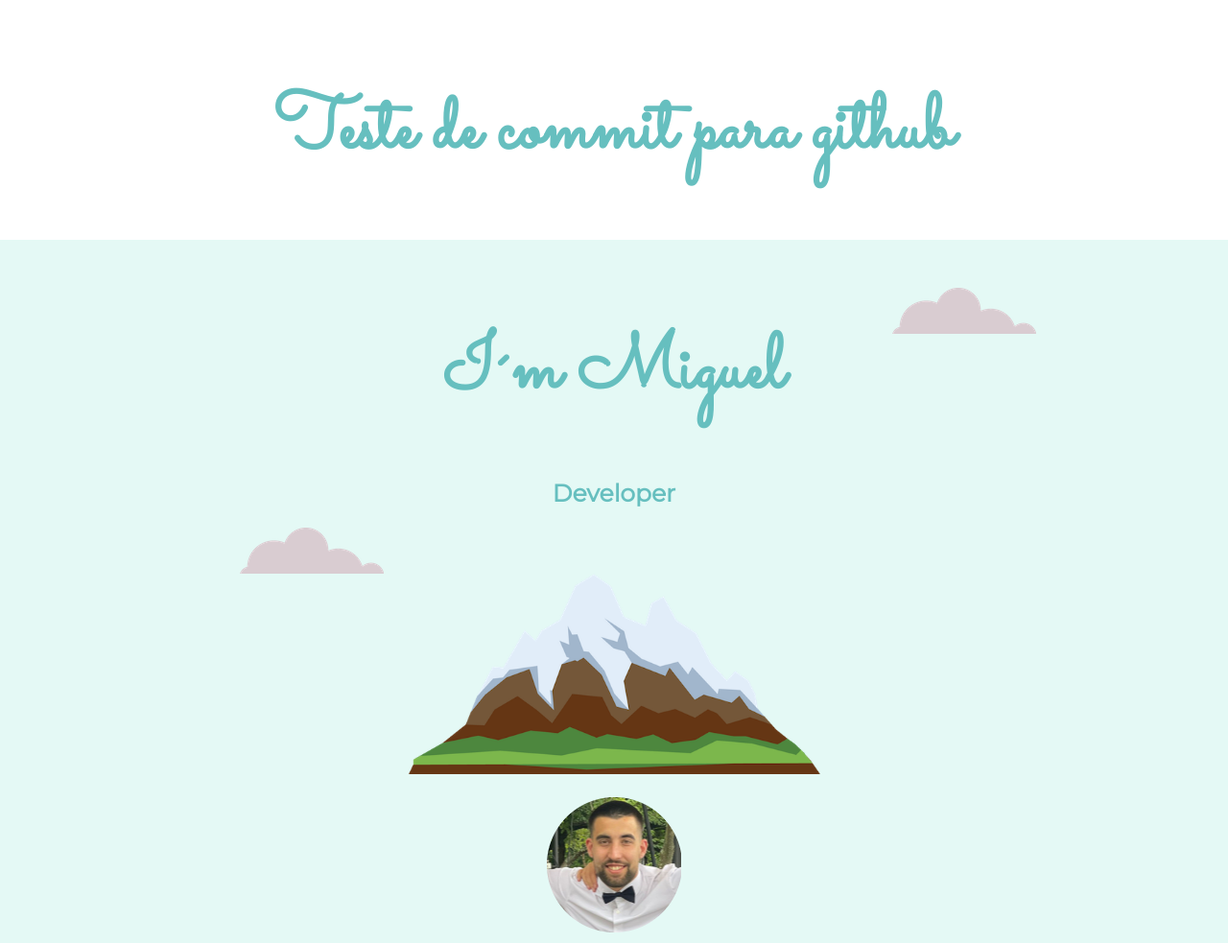
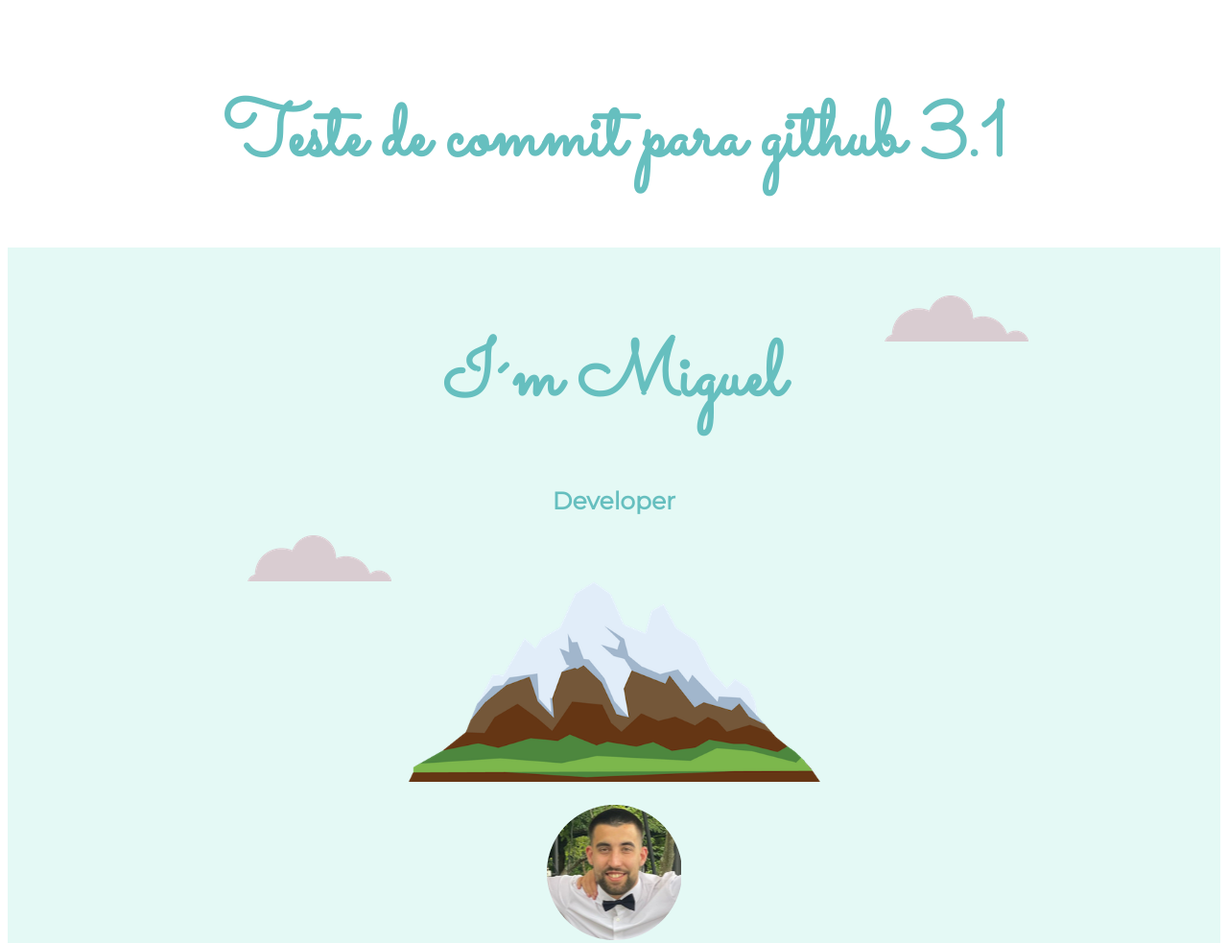
Before and after one commit to MiguelGuedes1/Udemy-project01, a plain HTML site: page index.html in a window 1280 px wide. Shown: the top 983 px of the page at 96% size. Drawn offline with Linux system fonts and the light colour scheme.

Commit message:
tentativa de commit no vscode

```diff
--- a/css/styles.css
+++ b/css/styles.css
@@ -1,6 +1,6 @@
 
 body {
-    margin: 0;
+    margin: 10;
     text-align: center;
     font-family: "Montserrat",serif;
 
--- a/index.html
+++ b/index.html
@@ -12,7 +12,7 @@
     <link href="https://fonts.googleapis.com/css2?family=Merriweather+Sans&family=Montserrat&family=Sacramento&display=swap" rel="stylesheet">
 </head>
 <body>
-  <h1>Teste de commit para github</h1>
+  <h1>Teste de commit para github 3.1</h1>
     <div class="topbox">
         <img class="topcloud" src="imagens-css/cloud.png" alt="cloud">
         <h1>I´m Miguel </h1>
```
